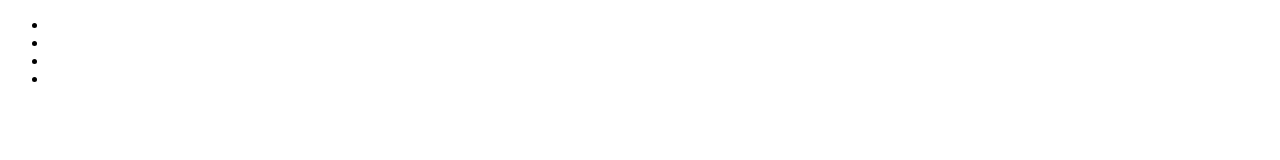
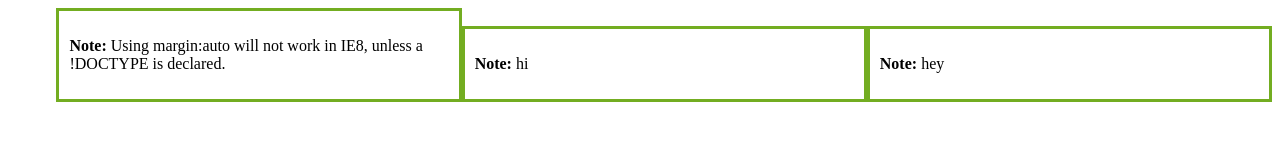
Before and after one commit to WeaponFreak/veille-2, a plain HTML site: page index.html in a window 1280 px wide. Drawn offline with Linux system fonts and the light colour scheme; files that its build step writes are made by us from their sources.

Commit message:
test de flexbox

```diff
--- a/css/index.css
+++ b/css/index.css
@@ -0,0 +1,14 @@
+.carre{
+    width: 30%;
+    border: 3px solid #73AD21;
+    padding: 10px;
+}
+body{
+  display: flex;
+  display: -webkit-flex;
+  flex-wrap: wrap;
+  flex-direction: row;
+  justify-content: flex-end;
+  align-items: flex-end;
+  align-content: center;
+}
--- a/index.html
+++ b/index.html
@@ -1,15 +1,12 @@
 <!DOCTYPE html>
 <html>
 <head>
-	<link rel="stylesheet" type="text/css" href="ccs/index.css">
+	<link rel="stylesheet" type="text/css" href="css/index.css">
 	<title>Ricardo</title>
 </head>
 <body>
-	<ul>
-		<li></li>
-		<li></li>
-		<li></li>
-		<li></li>
-	</ul>
+	<div class="carre"> <p><b>Note: </b>Using margin:auto will not work in IE8, unless a !DOCTYPE is declared.</p></div>
+	<div class="carre"> <p><b>Note: </b>hi</p></div>
+	<div class="carre"> <p><b>Note: </b>hey</p></div>
 </body>
 </html>
```
